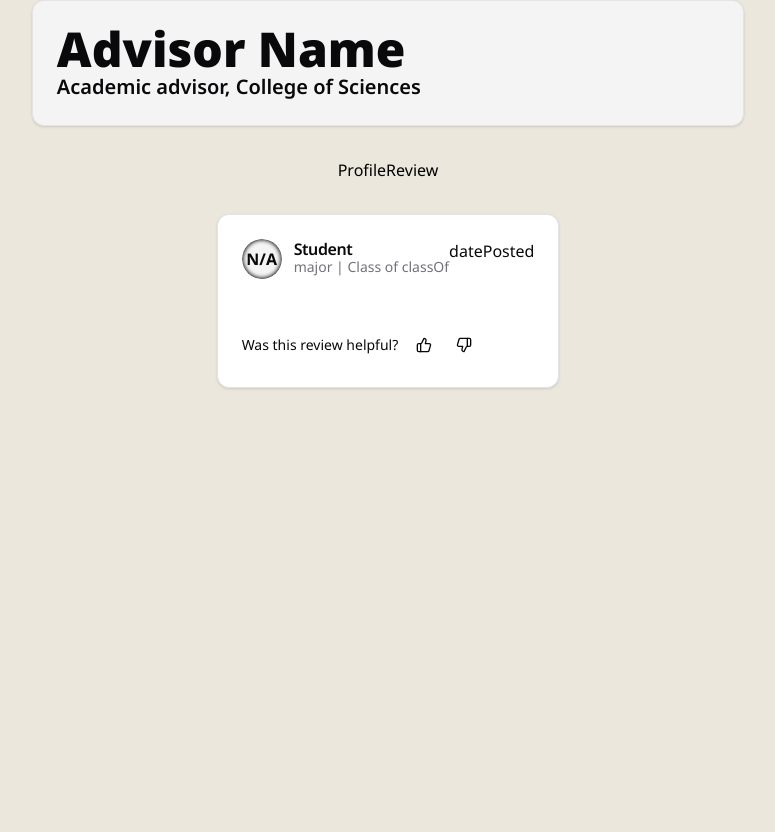
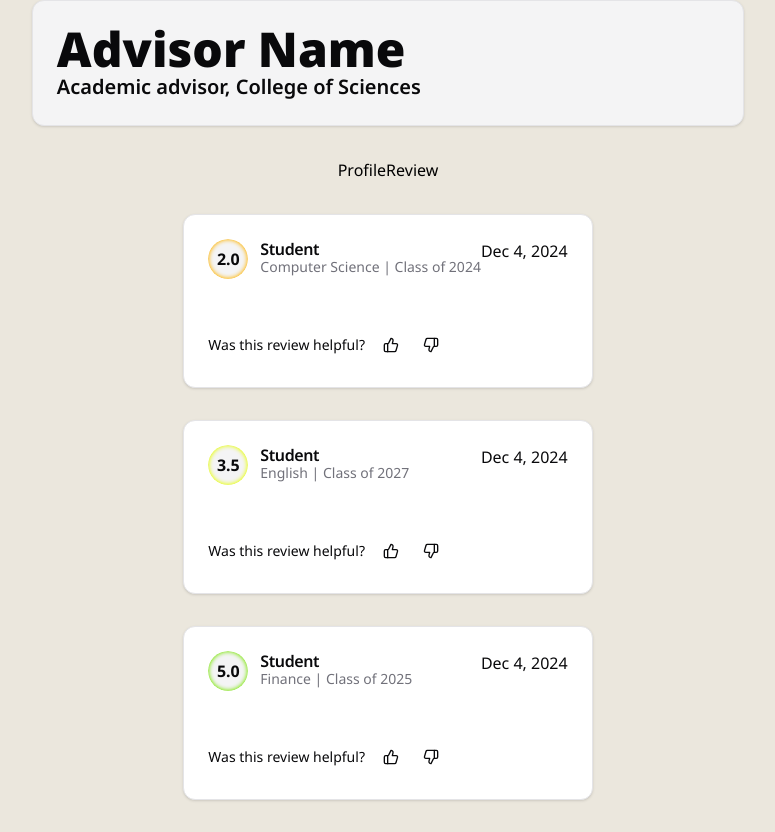
Before and after one commit to acmutsa/newbook-next, a Next.js app in the folder apps/web/: page /component-testing in a window 1280 px wide. Shown: the part 600-1432 px from the top of the page, without its empty margins (252-1027 px from the left). Before the commit the page ends 1020 px from the top, so only its background shows below. Built offline with nearby package versions, Linux system fonts and the light colour scheme.

Commit message:
Fixed issue w/ missing params for ProfileReview in component testing; added more sample reviews

```diff
--- a/apps/web/src/app/component-testing/page.tsx
+++ b/apps/web/src/app/component-testing/page.tsx
@@ -33,7 +33,27 @@ export default function Page() {
             </div>
             <h1>ProfileReview</h1>
             <div className="flex flex-col gap-8 my-8">
-                <ProfileReview />
+                <ProfileReview
+                    score={2.0}
+                    major="Computer Science"
+                    classOf={2024}
+                    datePosted={new Date()}
+                    content="Meh."
+                />
+                <ProfileReview
+                    score={3.5}
+                    major="English"
+                    classOf={2027}
+                    datePosted={new Date()}
+                    content="Alright!"
+                />
+                <ProfileReview
+                    score={5.0}
+                    major="Finance"
+                    classOf={2025}
+                    datePosted={new Date()}
+                    content="Wow!"
+                />
             </div>
         </main>
     );
```
